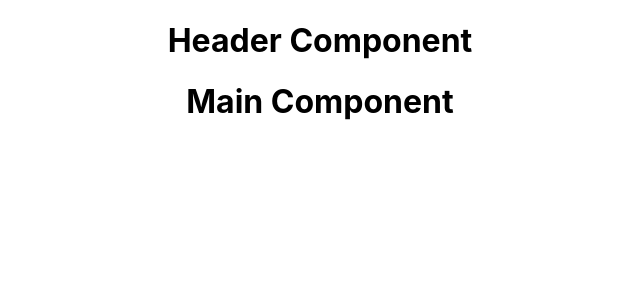
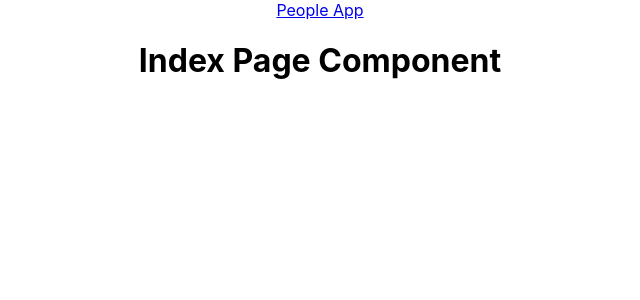
Before and after one commit to myDeveloperJourney/people-app, a React (Create React App) app: page / in a window 1280 px wide. Shown: the top 300 px of the page, without its empty margins (320-960 px from the left). Built offline with nearby package versions, Linux system fonts and the light colour scheme.

Commit message:
wip: adds routes

```diff
--- a/src/components/Header.js
+++ b/src/components/Header.js
@@ -1,5 +1,13 @@
+import { Link } from 'react-router-dom';
+
 function Header(props) {
-    return <h1>Header Component</h1>;
+    return (
+        <nav className="nav">
+            <Link to="/">
+                <div>People App</div>
+            </Link>
+        </nav>
+    );
 }
 
 export default Header;
--- a/src/components/Main.js
+++ b/src/components/Main.js
@@ -1,5 +1,16 @@
+import { Routes, Route } from 'react-router-dom';
+import Index from '../pages/Index';
+import Show from '../pages/Show';
+
 function Main(props) {
-    return <h1>Main Component</h1>;
+    return (
+        <main>
+            <Routes>
+                <Route path="/" element={<Index />} />
+                <Route path="/people/:id" element={<Show />} />
+            </Routes>
+        </main>
+    );
 }
 
 export default Main;
```
